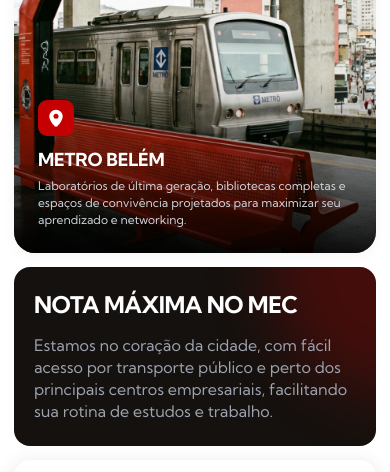
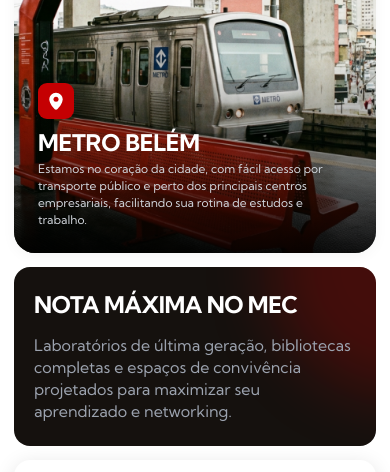
Before and after one commit to martinlofranodeoliveira/faculdadepaulista.com.br, a React (Vite) app: page / in a window 390 px wide. Shown: the part 2900-3372 px from the top of the page. Built offline with nearby package versions, Linux system fonts and the light colour scheme; no server answers.

Commit message:
chore: atualiza ajustes da landing

```diff
--- a/src/landing/components/FutureSection.tsx
+++ b/src/landing/components/FutureSection.tsx
@@ -52,8 +52,9 @@ export function FutureSection() {
               </span>
               <h3>METRO BELÉM</h3>
               <p>
-                Laboratórios de última geração, bibliotecas completas e espaços de
-                convivência projetados para maximizar seu aprendizado e networking.
+              Estamos no coração da cidade, com fácil acesso por transporte público e
+                perto dos principais centros empresariais, facilitando sua rotina de estudos
+                e trabalho.
               </p>
             </div>
           </article>
@@ -62,9 +63,8 @@ export function FutureSection() {
             <div className="lp-future__mec-content">
               <h3>NOTA MÁXIMA NO MEC</h3>
               <p>
-                Estamos no coração da cidade, com fácil acesso por transporte público e
-                perto dos principais centros empresariais, facilitando sua rotina de estudos
-                e trabalho.
+              Laboratórios de última geração, bibliotecas completas e espaços de
+              convivência projetados para maximizar seu aprendizado e networking.
               </p>
             </div>
             <img
--- a/src/landing/landing.css
+++ b/src/landing/landing.css
@@ -1467,7 +1467,7 @@ section[id] {
 
 .lp-future__location h3 {
   color: #fff;
-  font-size: clamp(28px, 2.2vw, 36px);
+  font-size: clamp(28px, 2.2vw, 30px);
   letter-spacing: -0.02em;
   margin: 18px 0 8px;
   text-transform: uppercase;
@@ -3980,7 +3980,7 @@ section[id] {
   }
 
   .lp-future__location h3 {
-    font-size: 18px;
+    font-size: 23px;
     letter-spacing: -0.01em;
     line-height: 24px;
     margin: 12px 0 6px;
```
